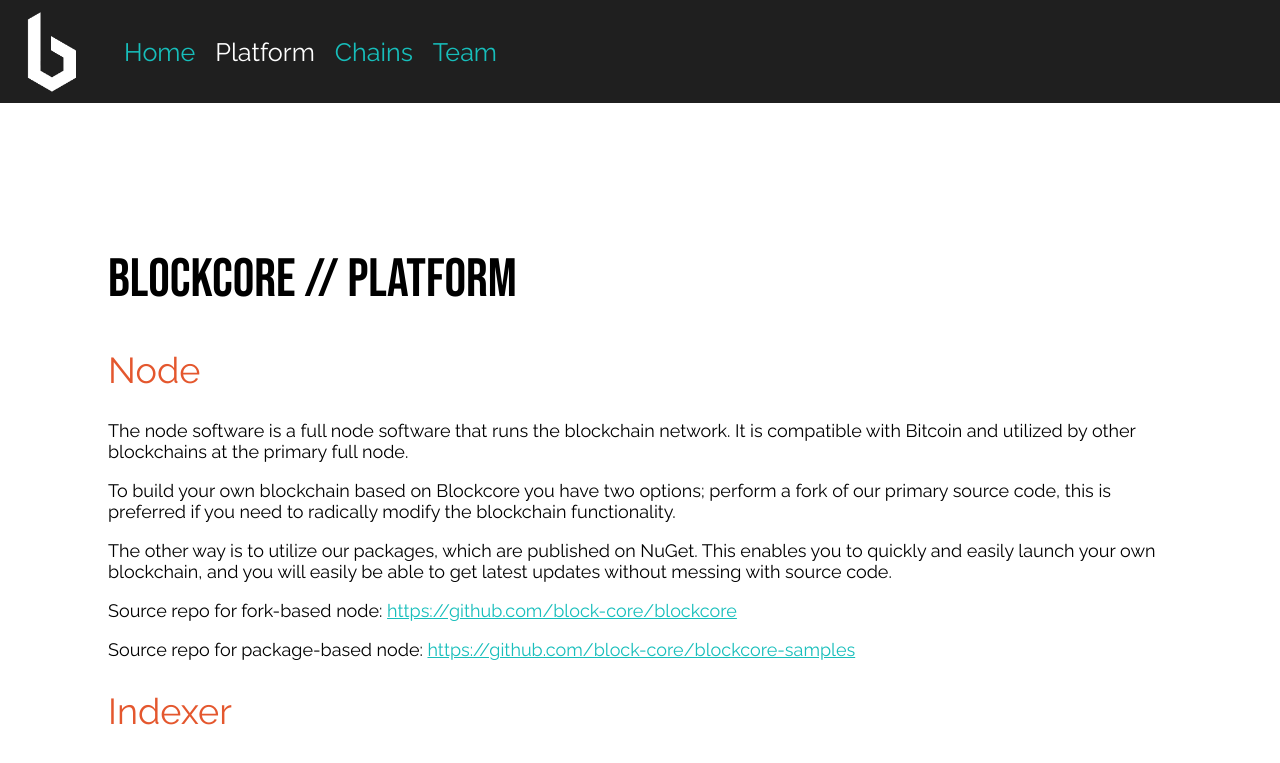
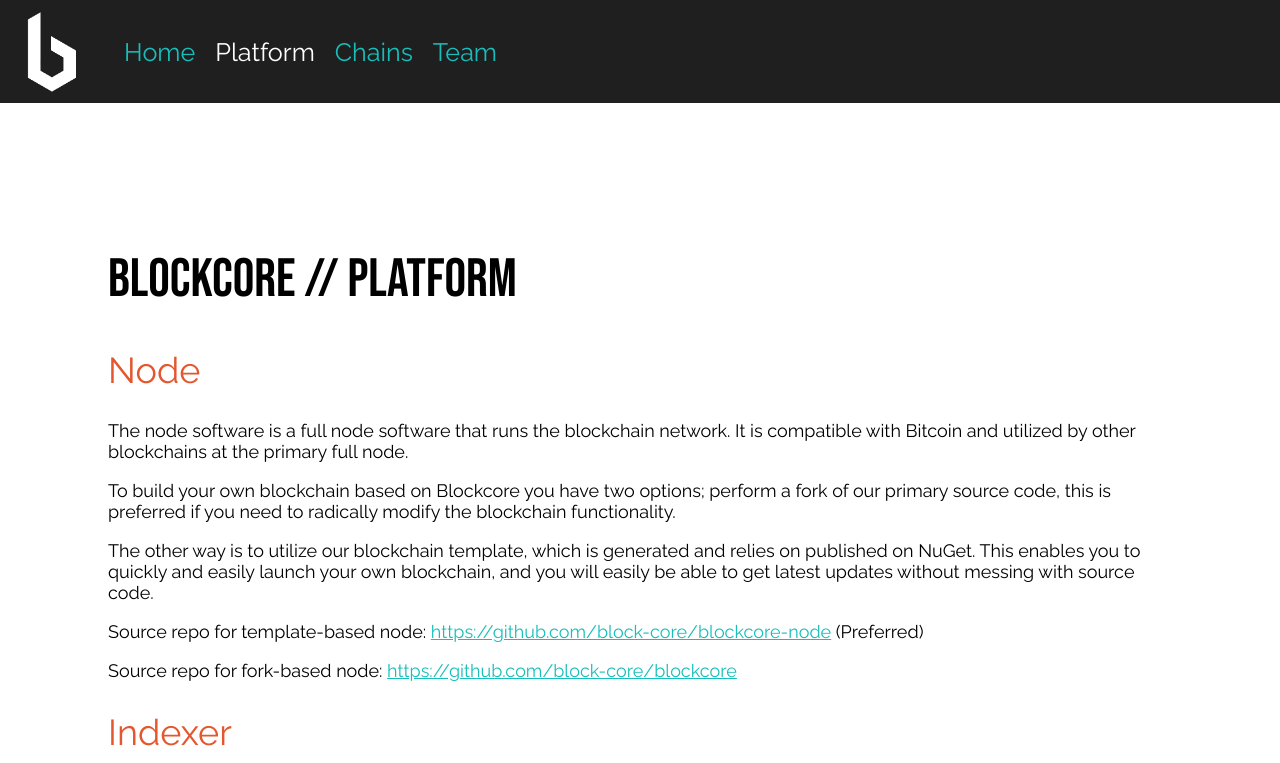
Before and after one commit to block-core/blockcore-website, an Angular app in the folder src/Blockcore.Website/ClientApp/: page /platform in a window 1280 px wide. Shown: the top 763 px of the page. Built offline with nearby package versions, Linux system fonts and the light colour scheme.

Commit message:
Update platform.component.html
Update the instructions on getting started with a custom node.

```diff
--- a/src/Blockcore.Website/ClientApp/src/app/platform/platform.component.html
+++ b/src/Blockcore.Website/ClientApp/src/app/platform/platform.component.html
@@ -6,11 +6,11 @@
 
 <p>To build your own blockchain based on Blockcore you have two options; perform a fork of our primary source code, this is preferred if you need to radically modify the blockchain functionality.</p>
 
-<p>The other way is to utilize our packages, which are published on NuGet. This enables you to quickly and easily launch your own blockchain, and you will easily be able to get latest updates without messing with source code.</p>
+<p>The other way is to utilize our blockchain template, which is generated and relies on published on NuGet. This enables you to quickly and easily launch your own blockchain, and you will easily be able to get latest updates without messing with source code.</p>
+
+<p>Source repo for template-based node: <a href="https://github.com/block-core/blockcore-node">https://github.com/block-core/blockcore-node</a> (Preferred)</p>
 
 <p>Source repo for fork-based node: <a href="https://github.com/block-core/blockcore">https://github.com/block-core/blockcore</a></p>
-
-<p>Source repo for package-based node: <a href="https://github.com/block-core/blockcore-samples">https://github.com/block-core/blockcore-samples</a></p>
 
 <h2>Indexer</h2>
 
```
